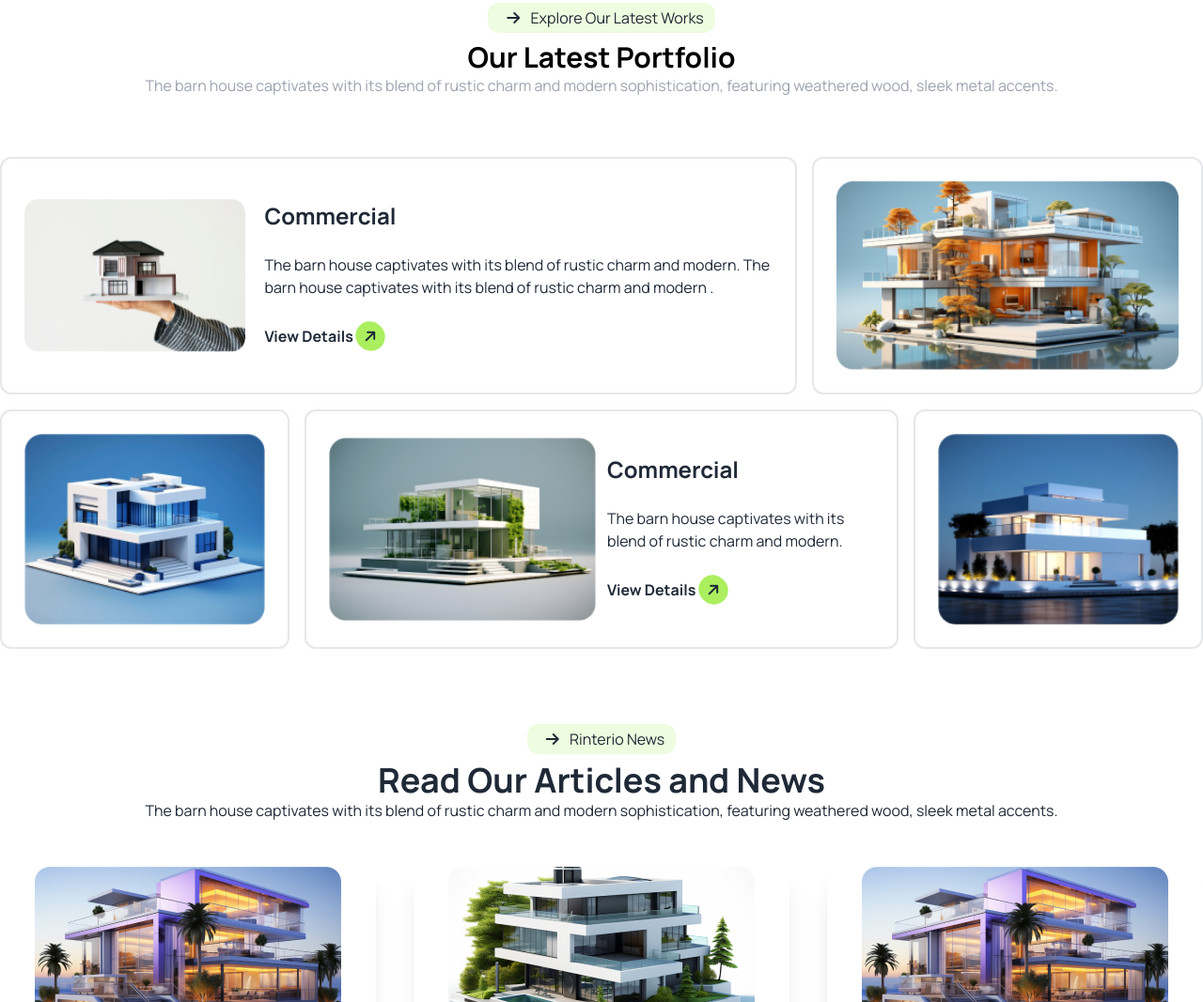
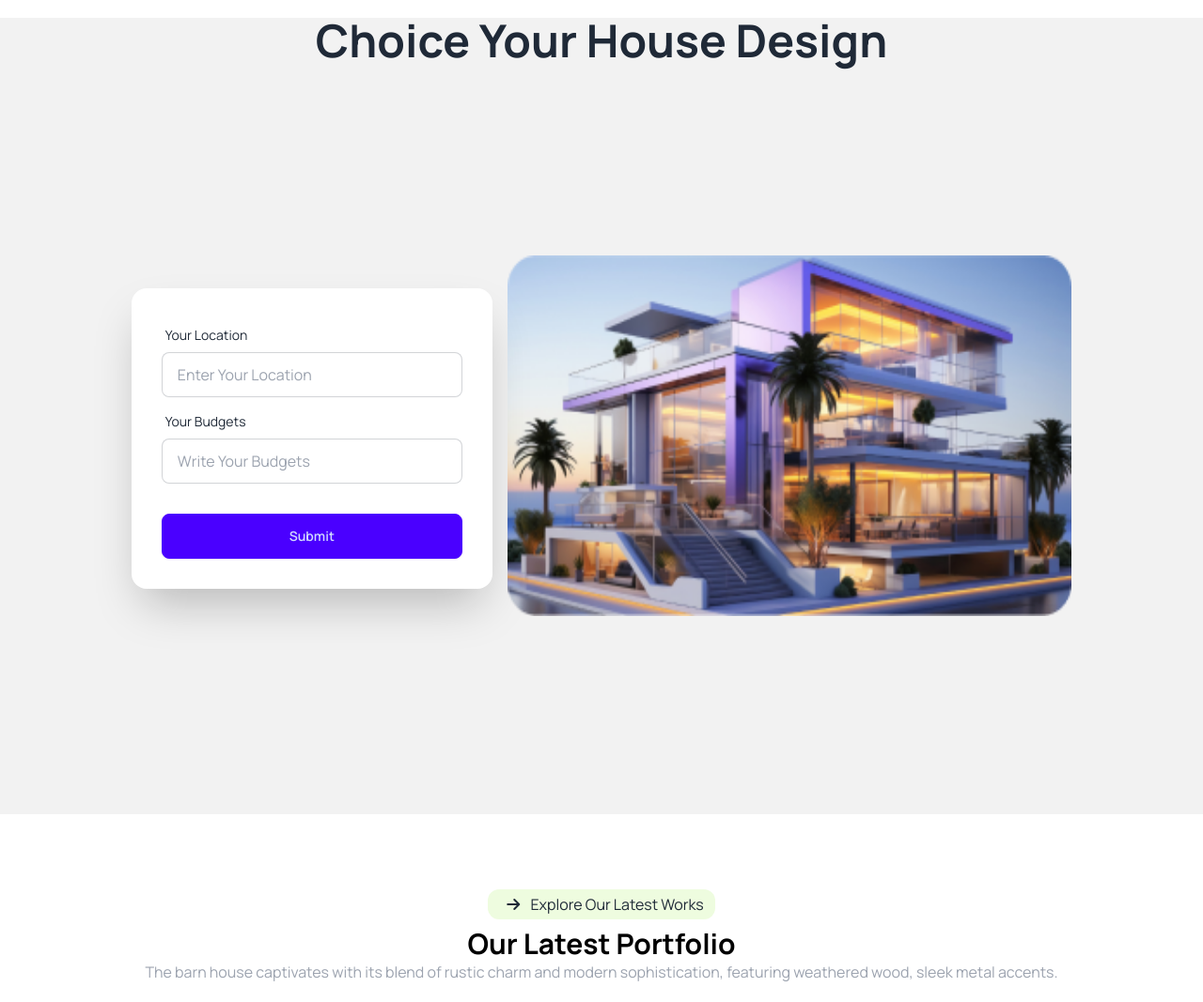
Before and after one commit to SaikatAhmed78/Assignment3, a plain HTML site: page index.html in a window 1280 px wide. Shown: the part 1825-2892 px from the top of the page at 94% size. Drawn offline with nearby package versions, Linux system fonts and the light colour scheme.

Commit message:
Creative Section Done

```diff
--- a/index.html
+++ b/index.html
@@ -240,6 +240,52 @@
     </div>
     </section>
 
+     <!-- Creative Section -->
+     <section class="container mx-auto my-20">
+      <div class="bg-base-200 ">
+        <h1 class="text-5xl font-bold text-center">Choice Your House Design</h1>
+        <div class="hero min-h-screen">
+            <div class="hero-content flex-col lg:flex-row-reverse items-center justify-center">
+              <div class="text-center lg:text-left">
+                <div class="">
+                    <div class="carousel carousel-vertical rounded-box h-96 space-y-5">
+                        <div class="carousel-item h-full">
+                          <img src="assets/article1.png" />
+                        </div>
+                        <div class="carousel-item h-full">
+                          <img src="assets/article2.png" />
+                        </div>
+                        <div class="carousel-item h-full">
+                          <img src="assets/article3.png" />
+                        </div>
+                      </div>
+                </div>
+              </div>
+              <div class="card bg-base-100 w-full max-w-sm shrink-0 shadow-2xl">
+                <form class="card-body">
+                  <div class="form-control">
+                    <label class="label">
+                      <span class="label-text">Your Location</span>
+                    </label>
+                    <input type="yext" placeholder="Enter Your Location" class="input input-bordered" required />
+                  </div>
+                  <div class="form-control">
+                    <label class="label">
+                      <span class="label-text">Your Budgets</span>
+                    </label>
+                    <input type="text" placeholder="Write Your Budgets" class="input input-bordered" required />
+
+                  </div>
+                  <div class="form-control mt-6">
+                    <button class="btn btn-primary">Submit</button>
+                  </div>
+                </form>
+              </div>
+            </div>
+          </div>
+     </div>
+     </section>
+
     <!--Our Latest Portfolio Section  -->
     <section class="mb-20">
       <div class="container mx-auto">
@@ -253,6 +299,7 @@
           <p class="text-gray-400">The barn house captivates with its blend of rustic charm and modern sophistication,
             featuring weathered wood, sleek metal accents.</p>
         </div>
+
 
         <!-- Grid Part -->
        <div class="mt-16">
```
